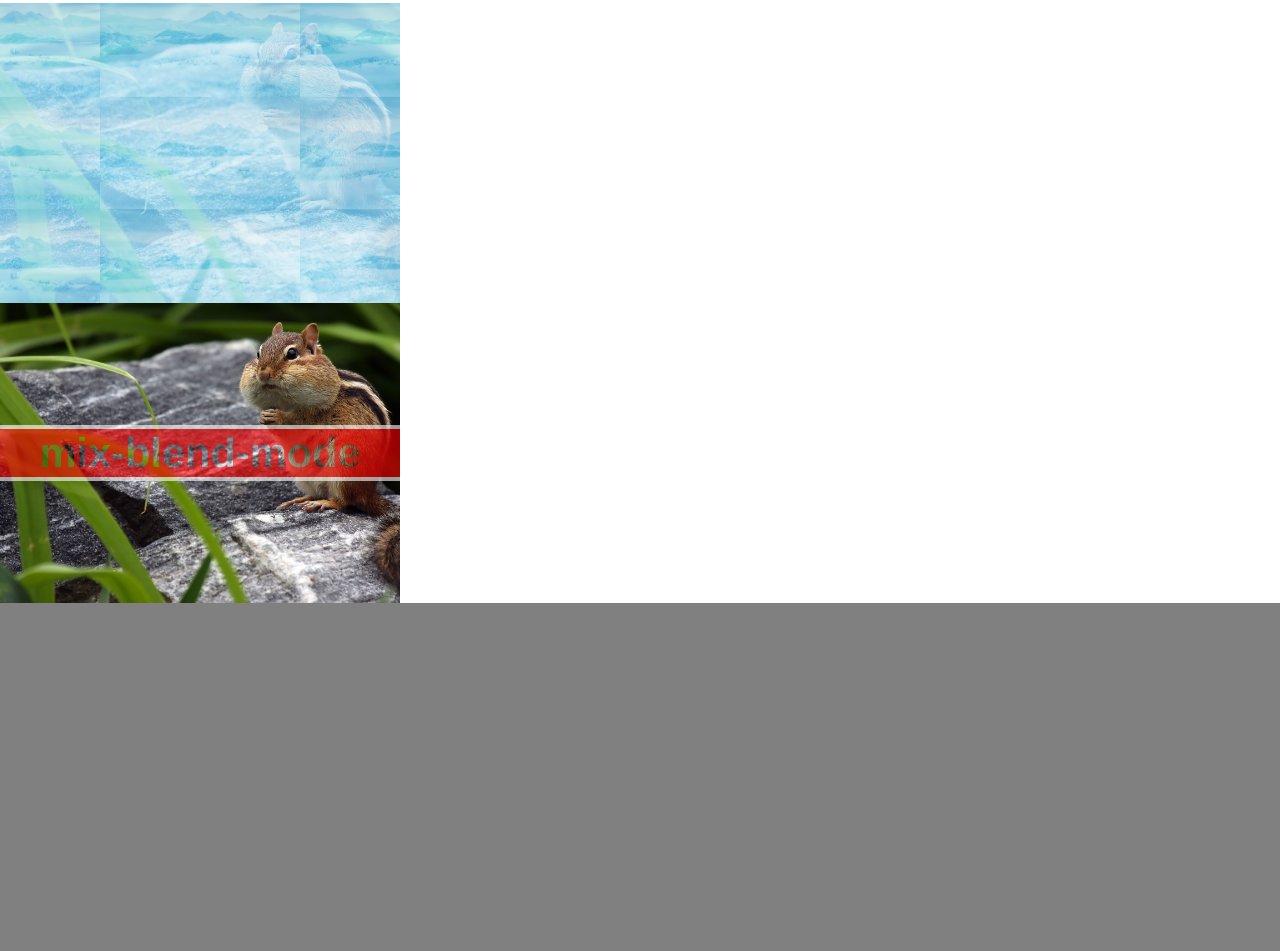
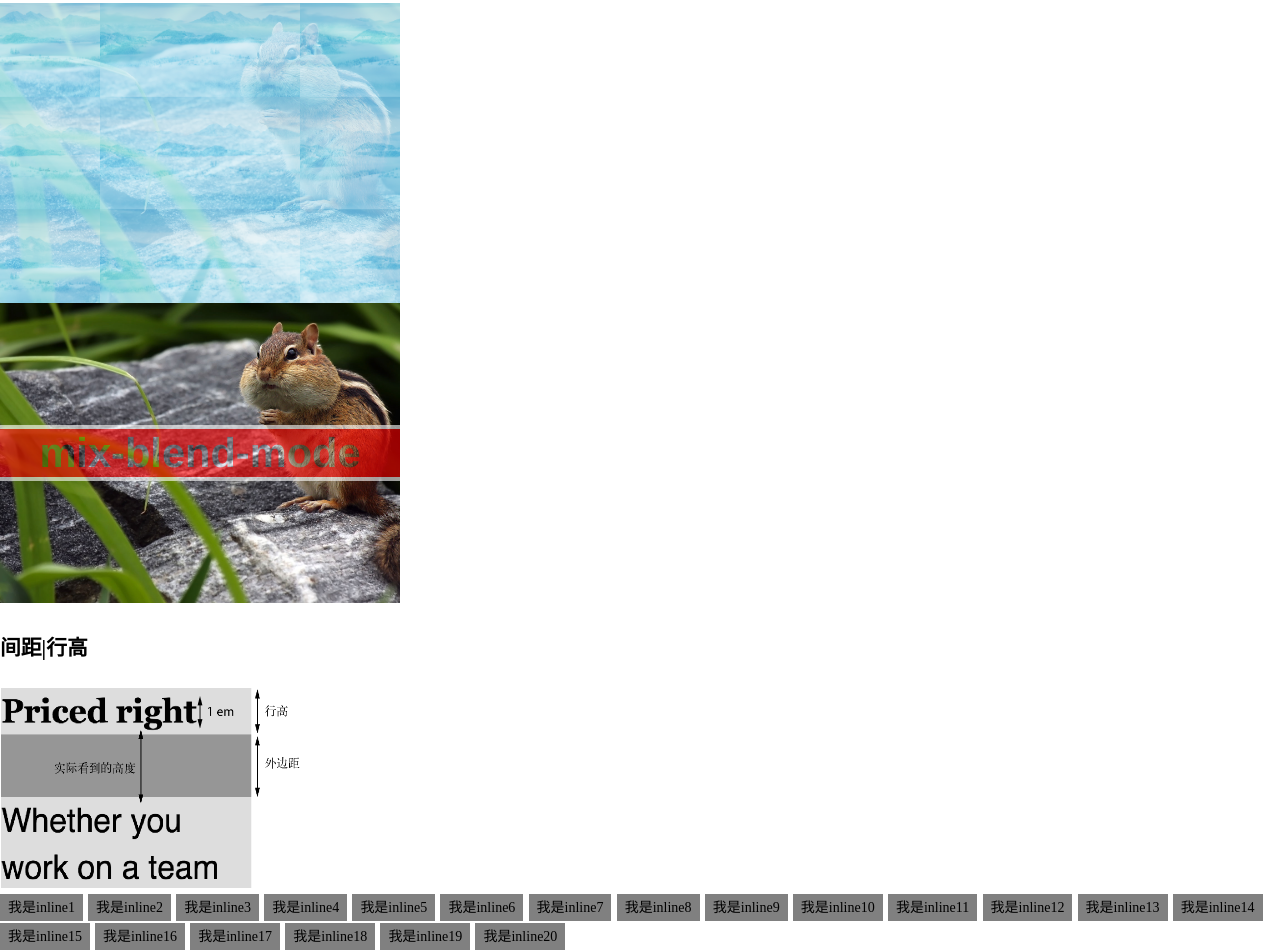
Before and after one commit to sunsonghao/pts, a website: page packages/css-in-depth/1.html in a window 1280 px wide. Shown: the part 5210-6161 px from the top of the page. Before the commit the page ends 5813 px from the top, so only its background shows below. Drawn offline with Linux system fonts and the light colour scheme.

Commit message:
feat: 对比、颜色、间距

```diff
--- a/packages/css-in-depth/1.css
+++ b/packages/css-in-depth/1.css
@@ -422,3 +422,18 @@ body {
     border: 0.1em solid #ccc;
     border-width: 0.1em 0;
 }
+
+/* 间距 */
+.line-height {
+    list-style: none;
+    margin: 0;
+    padding: 0;
+}
+.line-height > li {
+    background-color: grey;
+    display: inline; /* 文本行的高度由line-height高度决定 */
+    padding: 6px 8px; /* 审查元素看到盒子高度为27约等14+6*2 */
+    font-size: 14px;
+    line-height: 1.2; /* 16.8px, 此时上下行重叠*/
+    line-height: 2; /* 28px > 盒子高度27，上下行不会重叠 */
+}
--- a/packages/css-in-depth/1.html
+++ b/packages/css-in-depth/1.html
@@ -3,7 +3,7 @@
  * @Author: sunsh
  * @Date: 2021-10-19 14:40:29
  * @LastEditors: sunsh
- * @LastEditTime: 2021-11-03 12:22:22
+ * @LastEditTime: 2021-11-03 16:31:36
 -->
 <!DOCTYPE html>
 <html lang="en">
@@ -205,6 +205,31 @@
         <div class="mix-blend-mode">
             <h3>mix-blend-mode</h3>
         </div>
+
+        <h4>间距|行高</h4>
+        <img style="width: 300px;height: 200px;" src="./img/间距leading.png" alt="">
+        <ul class="line-height">
+            <li>我是inline1</li>
+            <li>我是inline2</li>
+            <li>我是inline3</li>
+            <li>我是inline4</li>
+            <li>我是inline5</li>
+            <li>我是inline6</li>
+            <li>我是inline7</li>
+            <li>我是inline8</li>
+            <li>我是inline9</li>
+            <li>我是inline10</li>
+            <li>我是inline11</li>
+            <li>我是inline12</li>
+            <li>我是inline13</li>
+            <li>我是inline14</li>
+            <li>我是inline15</li>
+            <li>我是inline16</li>
+            <li>我是inline17</li>
+            <li>我是inline18</li>
+            <li>我是inline19</li>
+            <li>我是inline20</li>
+        </ul>
     </div>
 </body>
 </html>
```
Also changed, not shown: packages/css-in-depth/1.js (+48 -1 lines), packages/css-in-depth/img/间距leading.png (added).
